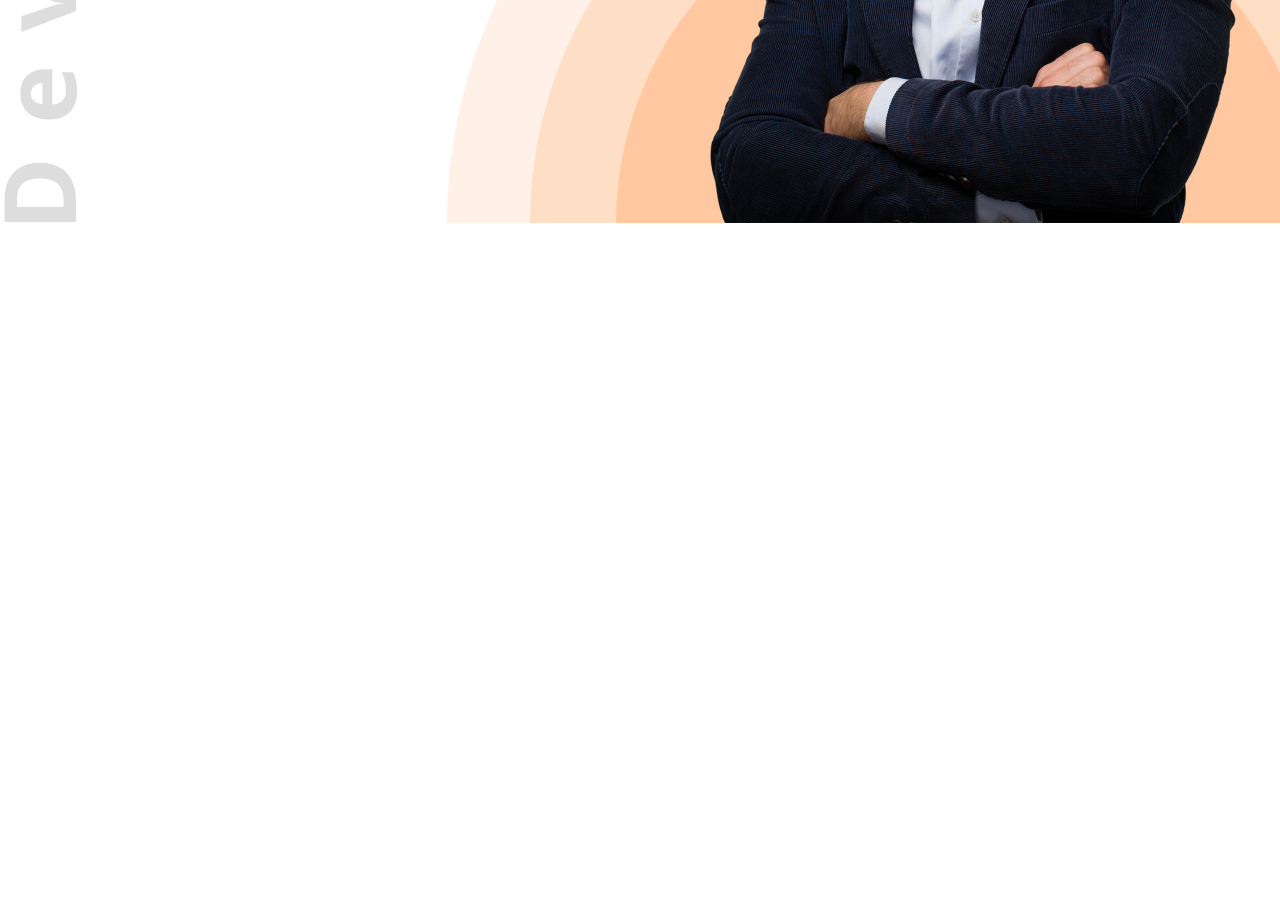
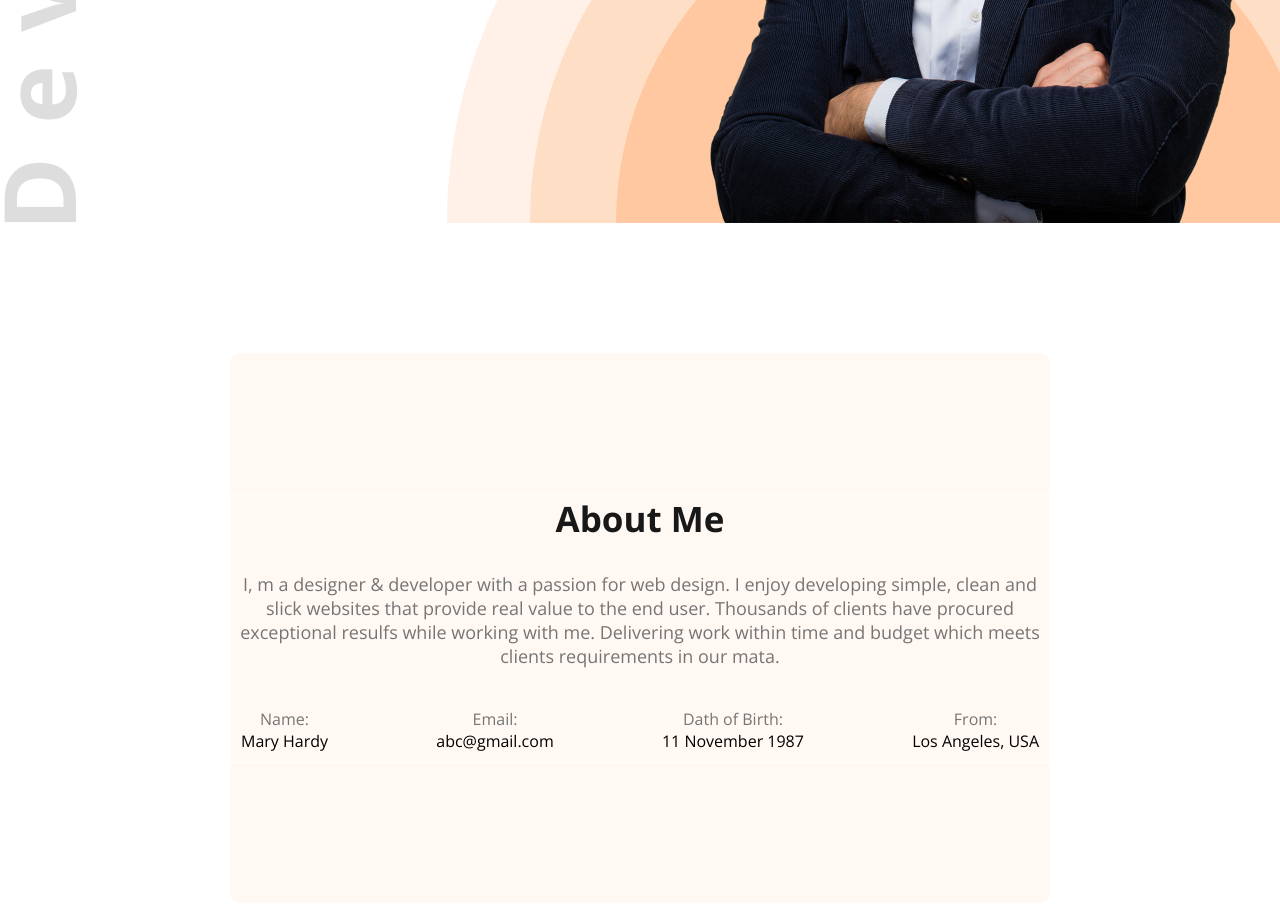
Before and after one commit to hossain-shifat/portfolio-site, a plain HTML site: page index.html in a window 1280 px wide. Shown: the part 566-1472 px from the top of the page. Before the commit the page ends 800 px from the top, so only its background shows below. Drawn offline with nearby package versions, Linux system fonts and the light colour scheme.

Commit message:
css property update

```diff
--- a/index.html
+++ b/index.html
@@ -32,10 +32,40 @@
             </div>
             <img src="./images/hardy.png" alt="">
         </div>
-
     </header>
     <main>
-
+        <section>
+            <div class="about">
+                <div class="about-box">
+                    <div class="about-info">
+                            <div>
+                                <h2 class="about-title">About Me</h2>
+                            </div>
+                            <div>
+                                <p class="about-description dark-3">I, m a designer & developer with a passion for web design. I enjoy developing simple, clean and slick websites that provide real value to the end user. Thousands of clients have procured exceptional resulfs while working with me. Delivering work within time and budget which meets clients requirements in our mata.</p>
+                            </div>
+                            <div class="about-details">
+                                <div class="detail">
+                                    <p class="dark-3">Name:</p>
+                                    <p class="abour-detail-info">Mary Hardy</p>
+                                </div>
+                                <div class="detail">
+                                    <p class="dark-3">Email:</p>
+                                    <p class="abour-detail-info">abc@gmail.com</p>
+                                </div>
+                                <div class="detail">
+                                    <p class="dark-3">Dath of Birth:</p>
+                                    <p class="abour-detail-info">11 November 1987</p>
+                                </div>
+                                <div class="detail">
+                                    <p class="dark-3">From:</p>
+                                    <p class="abour-detail-info">Los Angeles, USA</p>
+                                </div>
+                            </div>
+                        </div>
+                    </div>
+            </div>
+        </section>
     </main>
     <footer>
 
--- a/styles/portfolio.css
+++ b/styles/portfolio.css
@@ -27,7 +27,10 @@
 *{
     font-family: "Open Sans";
 }
-
+/* main */
+main{
+    margin: 130px 230px;
+}
 
 .dark-3{
     color: #757575;
@@ -118,3 +121,47 @@ nav{
     background-repeat: no-repeat;
     background-position: top left, bottom right;
 }
+
+
+/* about section */
+.about{
+    max-width: 1140px;
+    min-height: 550px;
+    border-radius: 10px;
+    background-color: #FFF8F3;
+    display: flex;
+    justify-content: center;
+    align-items: center;
+}
+.about-box{
+    max-width: 827px;
+    max-height: 288px;
+    border: 1px solid #ffffff;
+    display: flex;
+    justify-content: center;
+    text-align: center;
+}
+.about-description{
+    padding: 30px 0 30px 0;
+    font-size: 18px;
+}
+.about-title{
+    color: #181818;
+    font-size: 35px;
+}
+
+.about-details{
+    display: flex;
+    justify-content: space-between;
+    align-items: center;
+}
+
+.detail{
+    padding: 10px;
+}
+
+.about-detail-info{
+    font-weight: bold;
+    font-size: 20px;
+    color: #474747;
+}
```
